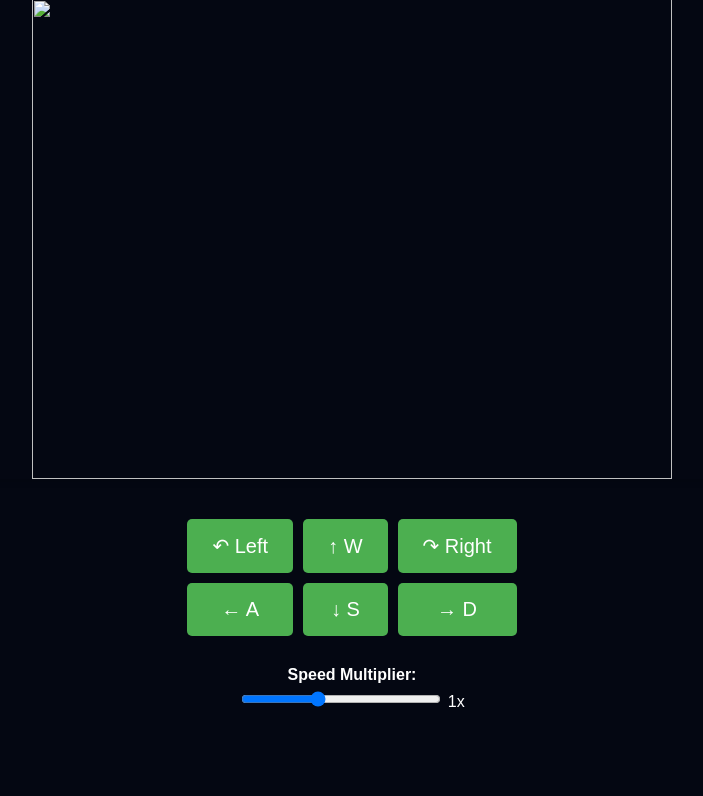
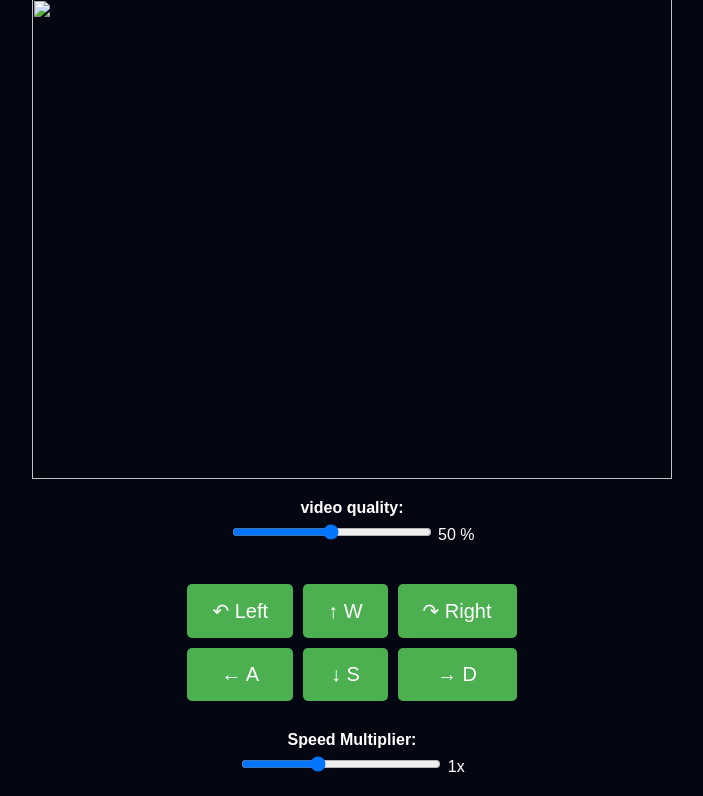
Before and after one commit to TKobe28/TriangularMecanum-Omni-WheelRobot, a Flask app: template main/templates/index.html in a window 1280 px wide. Shown: the part 102-898 px from the top of the page, without its empty margins (288-991 px from the left). Before the commit the page ends 833 px from the top, so only its background shows below. Run offline with Flask 3, Linux system fonts and the light colour scheme; the template is opened without the code that fills it, so the values that code supplies are empty; some libraries are stand-ins or nearby versions.

Commit message:
added quality slider, moved js code for stream into video_stream.js, moved test route to control.py, also added /stream_settings for quality slider

```diff
--- a/main/static/css/styles.css
+++ b/main/static/css/styles.css
@@ -71,6 +71,22 @@ body {
 }
 
 .speed-control input[type="range"] {
+    width: 200px;
+}
+
+.quality-control {
+    margin-top: 20px;
+    text-align: center;
+}
+
+.quality-control label {
+    display: block;
+    margin-bottom: 5px;
+    font-weight: bold;
+    color: white;
+}
+
+.quality-control input[type="range"] {
     width: 200px;
 }
 
--- /dev/null
+++ b/main/static/js/video_stream.js
@@ -0,0 +1,60 @@
+const socket = io();
+const videoElement = document.getElementById('video');
+let currentBlobUrl = null; // Track the current Blob URL
+
+socket.on('video_frame', (base64Data) => {
+    // Convert base64 to raw binary data
+    const byteArray = Uint8Array.from(atob(base64Data), c => c.charCodeAt(0));
+    const blob = new Blob([byteArray], { type: 'image/jpeg' });
+
+    // Create new Blob URL
+    const newBlobUrl = URL.createObjectURL(blob);
+
+    // Update image source
+    videoElement.onload = () => {
+        // Revoke previous Blob URL after new image loads
+        if (currentBlobUrl) {
+            URL.revokeObjectURL(currentBlobUrl);
+        }
+        currentBlobUrl = newBlobUrl;
+    };
+    videoElement.src = newBlobUrl;
+});
+
+// quality slider
+QUALITY_ENDPOINT = '/stream_settings'
+let quality = 50
+
+const qualitySlider = document.getElementById('qualitySlider');
+const qualityLabel = document.getElementById('quality');
+
+//
+async function updateQuality() {
+    if (isRequesting) return;
+
+    isRequesting = true;
+    try {
+        await fetch(QUALITY_ENDPOINT, {
+            method: 'POST',
+            headers: {
+                'Content-Type': 'application/json',
+            },
+            body: JSON.stringify({
+                'quality': quality,
+            })
+        });
+    } catch (error) {
+        console.error('Error:', error);
+    }
+    isRequesting = false;
+}
+
+// Update speed multiplier when slider changes
+qualitySlider.addEventListener('input', () => {
+    quality = parseFloat(qualitySlider.value);
+    qualityLabel.textContent = `${quality.toFixed(0)} %`;
+});
+// post new value on mouse up
+qualitySlider.addEventListener('mouseup', () => {
+    updateQuality();
+});
--- a/main/templates/index.html
+++ b/main/templates/index.html
@@ -15,33 +15,14 @@
     <div class="main">
         <div class="video-container">
             <img class="video" src="" id="video" width="640" height="480">
+            <div class="quality-control">
+                <label for="speedSlider">video quality:</label>
+                <input type="range" id="qualitySlider" min="1" max="100" step="1" value="50">
+                <span id="quality" style="color: white;">50 %</span>
+            </div>
             <!-- <script src="https://cdnjs.cloudflare.com/ajax/libs/socket.io/4.0.1/socket.io.js"></script> -->
             <script src="{{ url_for('static', filename='js/socket.io.js') }}"></script>
-
-            <script>
-                const socket = io();
-                const videoElement = document.getElementById('video');
-                let currentBlobUrl = null; // Track the current Blob URL
-
-                socket.on('video_frame', (base64Data) => {
-                    // Convert base64 to raw binary data
-                    const byteArray = Uint8Array.from(atob(base64Data), c => c.charCodeAt(0));
-                    const blob = new Blob([byteArray], { type: 'image/jpeg' });
-
-                    // Create new Blob URL
-                    const newBlobUrl = URL.createObjectURL(blob);
-
-                    // Update image source
-                    videoElement.onload = () => {
-                        // Revoke previous Blob URL after new image loads
-                        if (currentBlobUrl) {
-                            URL.revokeObjectURL(currentBlobUrl);
-                        }
-                        currentBlobUrl = newBlobUrl;
-                    };
-                    videoElement.src = newBlobUrl;
-                });
-            </script>
+            <script src="{{ url_for('static', filename='js/video_stream.js') }}"></script>
         </div>
 
         <div class="controls">
```
Also changed, not shown: main/camera.py (+0 -13 lines), main/control.py (+26 -1 lines).
